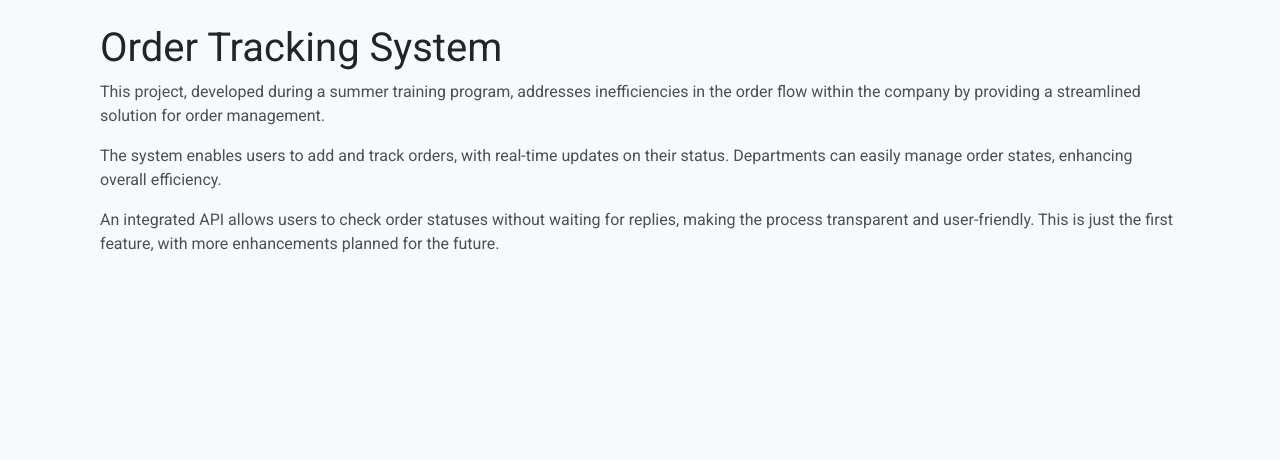
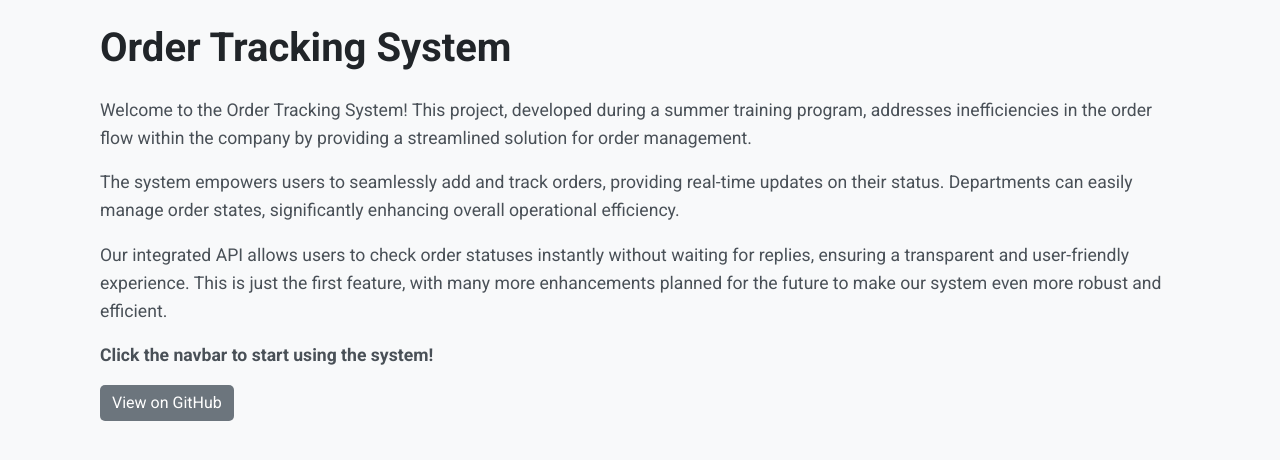
Before and after one commit to SalmanSaleh1/Order-Tracking, a Flask app: page / in a window 1280 px wide. Shown: the part 86-546 px from the top of the page. Run offline with Flask 3, Linux system fonts and the light colour scheme; parts of the project's set-up code (start-up, migrations or seed data) failed here and were passed over; some libraries are stand-ins or nearby versions.

Commit message:
Styling #6
Updated home page, enhanced UX API page

```diff
--- a/src/flask_website/templates/home.html
+++ b/src/flask_website/templates/home.html
@@ -4,15 +4,21 @@
 
 {% block body %}
 <div class="container">
-    <h1>Order Tracking System</h1>
-    <p>
-        This project, developed during a summer training program, addresses inefficiencies in the order flow within the company by providing a streamlined solution for order management.
+    <h1 class="my-4" style="font-weight: bold; color: #212529;">Order Tracking System</h1>
+    <p style="font-size: 1.1rem; line-height: 1.6; color: #495057;">
+        Welcome to the Order Tracking System! This project, developed during a summer training program, addresses inefficiencies in the order flow within the company by providing a streamlined solution for order management.
+    </p>
+    <p style="font-size: 1.1rem; line-height: 1.6; color: #495057;">
+        The system empowers users to seamlessly add and track orders, providing real-time updates on their status. Departments can easily manage order states, significantly enhancing overall operational efficiency.
+    </p>
+    <p style="font-size: 1.1rem; line-height: 1.6; color: #495057;">
+        Our integrated API allows users to check order statuses instantly without waiting for replies, ensuring a transparent and user-friendly experience. This is just the first feature, with many more enhancements planned for the future to make our system even more robust and efficient.
+    </p>
+    <p style="font-size: 1.1rem; line-height: 1.6; color: #495057; font-weight: bold;">
+        Click the navbar to start using the system!
     </p>
     <p>
-        The system enables users to add and track orders, with real-time updates on their status. Departments can easily manage order states, enhancing overall efficiency.
-    </p>
-    <p>
-        An integrated API allows users to check order statuses without waiting for replies, making the process transparent and user-friendly. This is just the first feature, with more enhancements planned for the future.
+        <a href="https://github.com/SalmanSaleh1/Order-Tracking" target="_blank" class="btn btn-secondary">View on GitHub</a>
     </p>
 </div>
 {% endblock %}
--- a/src/flask_website/templates/order_info.html
+++ b/src/flask_website/templates/order_info.html
@@ -5,10 +5,12 @@
 {% block body %}
 <div class="container">
     <h1 class="my-4">Order Information</h1>
+    <p class="text-muted">Please enter your Order ID below to retrieve the order information. The order state will indicate whether your order is in progress, completed, or waiting.</p>
     <form id="orderForm" class="mb-4">
         <div class="form-group">
             <label for="orderId">Order ID:</label>
             <input type="number" id="orderId" name="orderId" class="form-control" required>
+            <small class="form-text text-muted">Enter the unique ID associated with your order.</small>
         </div>
         <button type="submit" class="btn btn-primary">Get Order</button>
     </form>
```
